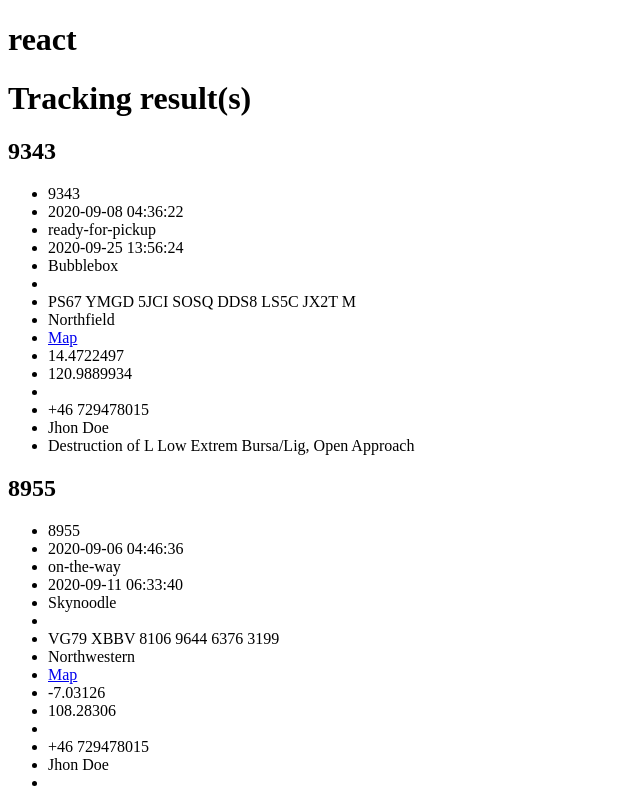
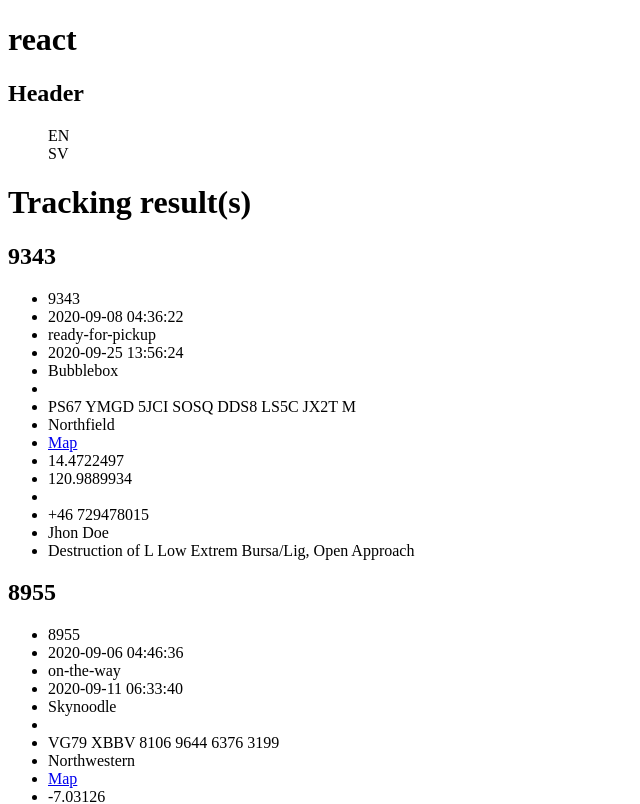
Before and after one commit to StudioKaori/new-package-tracker-React-assignment-, a React (Create React App) app: page /results/1 in a window 1280 px wide. Shown: the top 804 px of the page, without its empty margins (0-640 px from the left). Built offline with nearby package versions, Linux system fonts and the light colour scheme.

Commit message:
Add header with lang switch

```diff
--- a/src/components/TrackingResults.jsx
+++ b/src/components/TrackingResults.jsx
@@ -8,6 +8,7 @@
 import { langState } from "../js/state-information";
 
 import Card from "./parts/Card";
+import Header from "./parts/Header";
 // todo replace fake db to real
 import Data from "../PackageTrackingData.json";
 
@@ -70,6 +71,7 @@
 
   return (
     <div>
+      <Header />
       <h1>{t("Tracking result")}</h1>
       {/* Todo, show seach box */}
 
--- a/src/components/parts/Header.jsx
+++ b/src/components/parts/Header.jsx
@@ -0,0 +1,18 @@
+import { atom, useRecoilState, useRecoilValue } from "recoil";
+
+import { langState } from "../../js/state-information";
+
+export default function Header() {
+  const [lang, setLang] = useRecoilState(langState);
+  console.log("Header");
+
+  return (
+    <header>
+      <h2>Header</h2>
+      <ul>
+        <div onClick={() => setLang("en")}>EN</div>
+        <div onClick={() => setLang("sv")}>SV</div>
+      </ul>
+    </header>
+  );
+}
```
